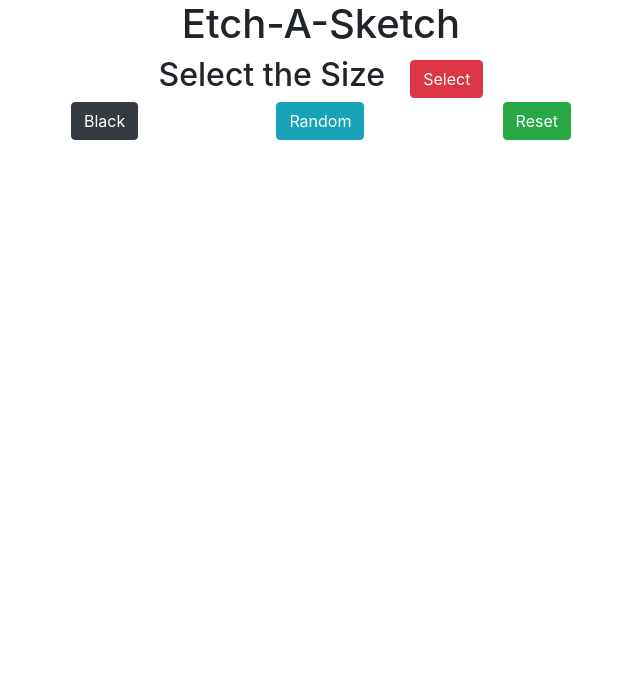
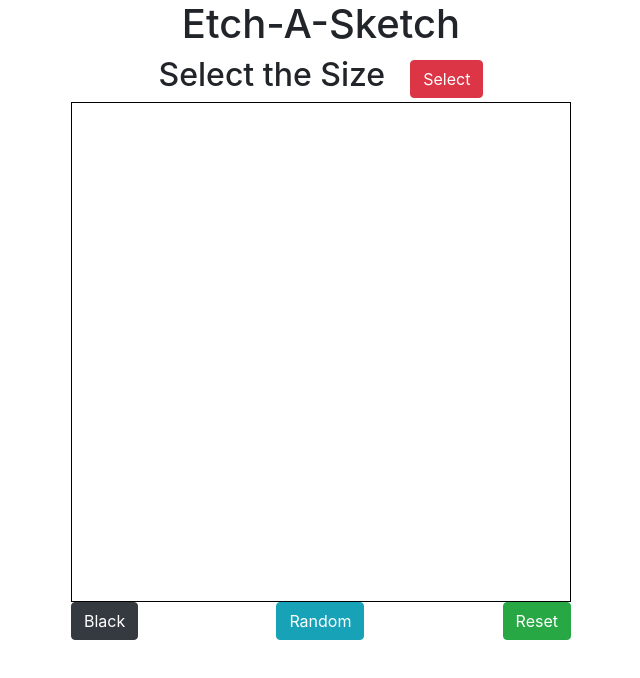
Before and after one commit to FianuD/odin-etch-a-sketch, a plain HTML site: page index.html in a window 1280 px wide. Shown: the whole page, without its empty margins (319-959 px from the left). Drawn offline with nearby package versions, Linux system fonts and the light colour scheme.

Commit message:
Bugfix: Container class already exists in bootstrap

```diff
--- a/index.html
+++ b/index.html
@@ -13,7 +13,7 @@
         <h2>Select the Size</h2>
         <button id="popup" class="btn btn-danger">Select</button>
     </div>
-    <div class="container"></div>
+    <div class="board"></div>
     <div class="footer">
         <button class="btn btn-dark">Black</button>
         <button class="btn btn-info">Random</button>
--- a/styles.css
+++ b/styles.css
@@ -20,3 +20,10 @@ body {
     width: 500px;
     align-items: center;
 }
+
+.board {
+    width: 500px;
+    height: 500px;
+    display: grid;
+    border: 1px solid black;
+}
```
